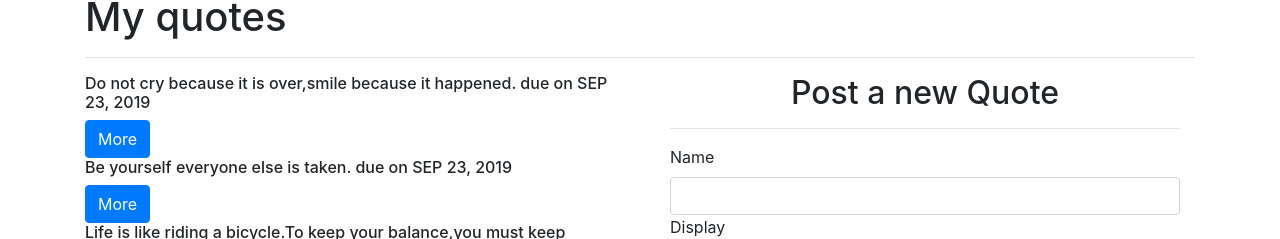
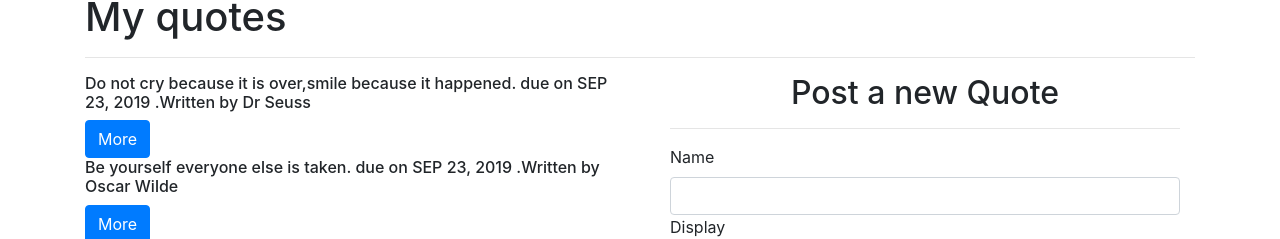
Before and after one commit to BlandineK/quotes-project, an Angular app: page / in a window 1280 px wide. Shown: the part 561-800 px from the top of the page. Built offline with nearby package versions, Linux system fonts and the light colour scheme.

Commit message:
add down and upvote buttons

```diff
--- a/src/app/quote-detail/quote-detail.component.html
+++ b/src/app/quote-detail/quote-detail.component.html
@@ -1,4 +1,7 @@
 <!-- <p>quote-detail works!</p> -->
 <p>{{quote.description}}</p>
 <p>This quote was posted on {{quote.completeDate|dateCount}} days</p>
+<button (click)='Upvote()' class="btn btn-primary">Upvote {{upvote}}</button>
+<button (click)='Downvote()' class="btn btn-primary">Downvote {{downvote}}</button>
+   <br><br>
 <button (click)= 'quoteDelete(true)' class="btn btn-outline-danger">Delete Quote</button>
--- a/src/app/quote-detail/quote-detail.component.ts
+++ b/src/app/quote-detail/quote-detail.component.ts
@@ -14,6 +14,17 @@ export class QuoteDetailComponent implements OnInit {
   quoteDelete(complete:boolean){
     this.isComplete.emit(complete);
   }
+  upvote=0;
+
+  Upvote(){
+    this.upvote=this.upvote+1;
+  }
+
+  downvote=0;
+
+  Downvote(){
+    this.downvote=this.downvote+1;
+  }
   constructor() { }
 
   ngOnInit() {
--- a/src/app/quote/quote.component.html
+++ b/src/app/quote/quote.component.html
@@ -7,7 +7,8 @@
     <div class="col-md-6">
   <div *ngFor='let quote of quotes;let i = index'>
   <div>
-      <h6 id={{i}} appStrikethrough>{{quote.name}} due on {{quote.completeDate|date|uppercase}}</h6>
+      <h6 id={{i}} appStrikethrough>{{quote.name}} due on {{quote.completeDate|date|uppercase}}
+        .Written by {{quote.author}}</h6>
           <button (click)='More(i)' class="btn btn-primary">More</button>
         </div>
 
```
